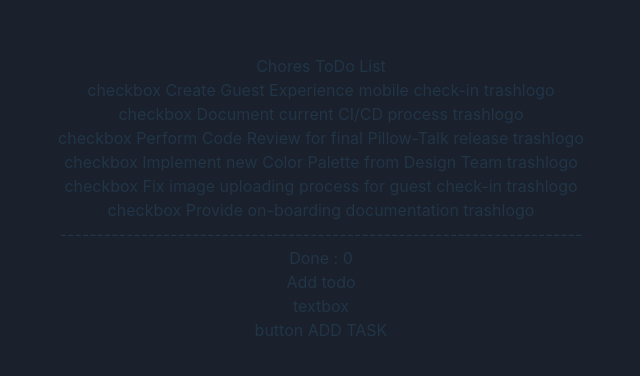
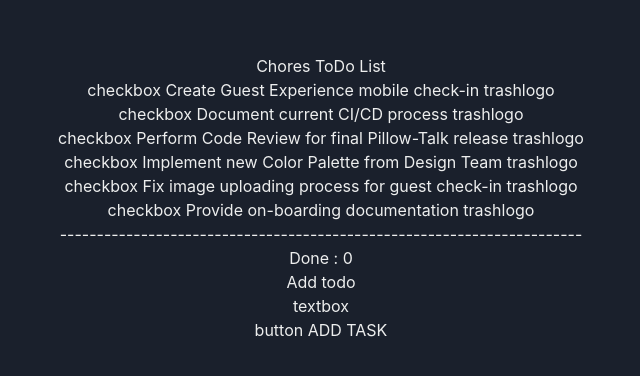
Before and after one commit to sixtycode/fe-exercise-004, a React (Vite) app: page / in a window 1280 px wide. Shown: the part 202-578 px from the top of the page, without its empty margins (319-959 px from the left). Built offline with nearby package versions, Linux system fonts and the light colour scheme.

Commit message:
refactor: change root color

```diff
--- a/src/index.css
+++ b/src/index.css
@@ -60,7 +60,7 @@ button:focus-visible {
 
 @media (prefers-color-scheme: light) {
   :root {
-    color: #213547;
+    color: #edeeee;
     background-color: #1a202c;
   }
   a:hover {
```
